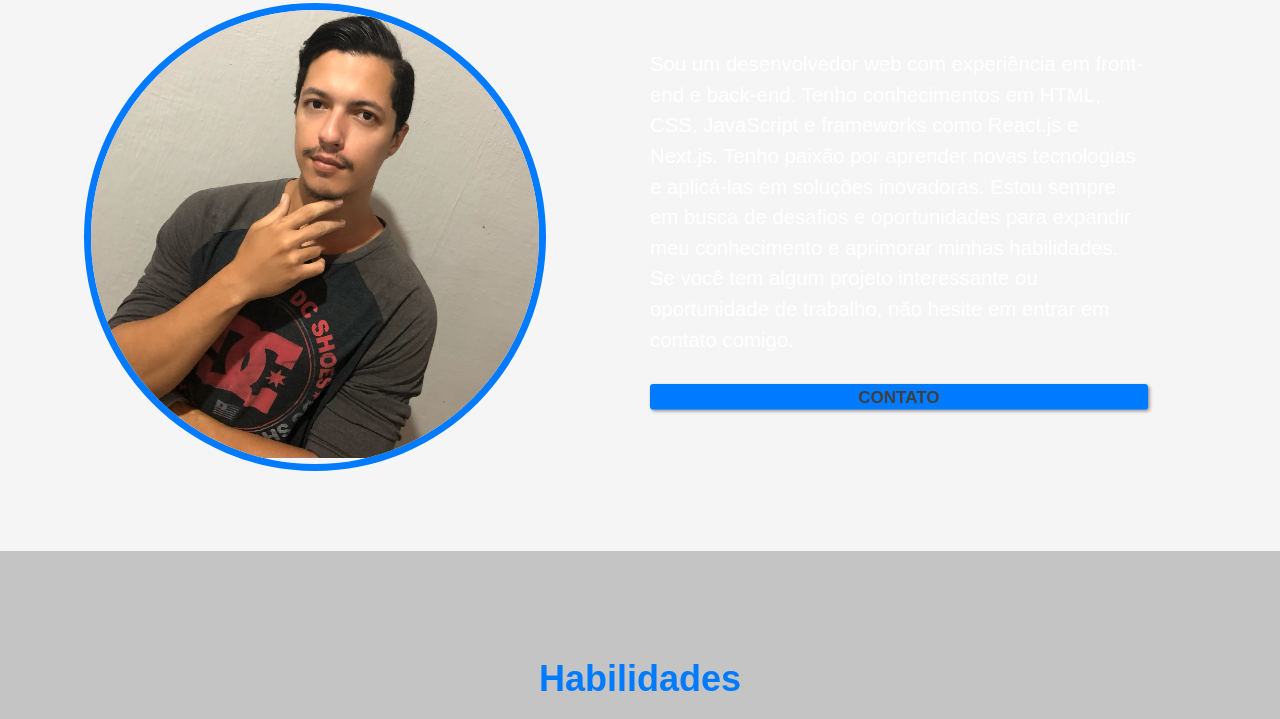
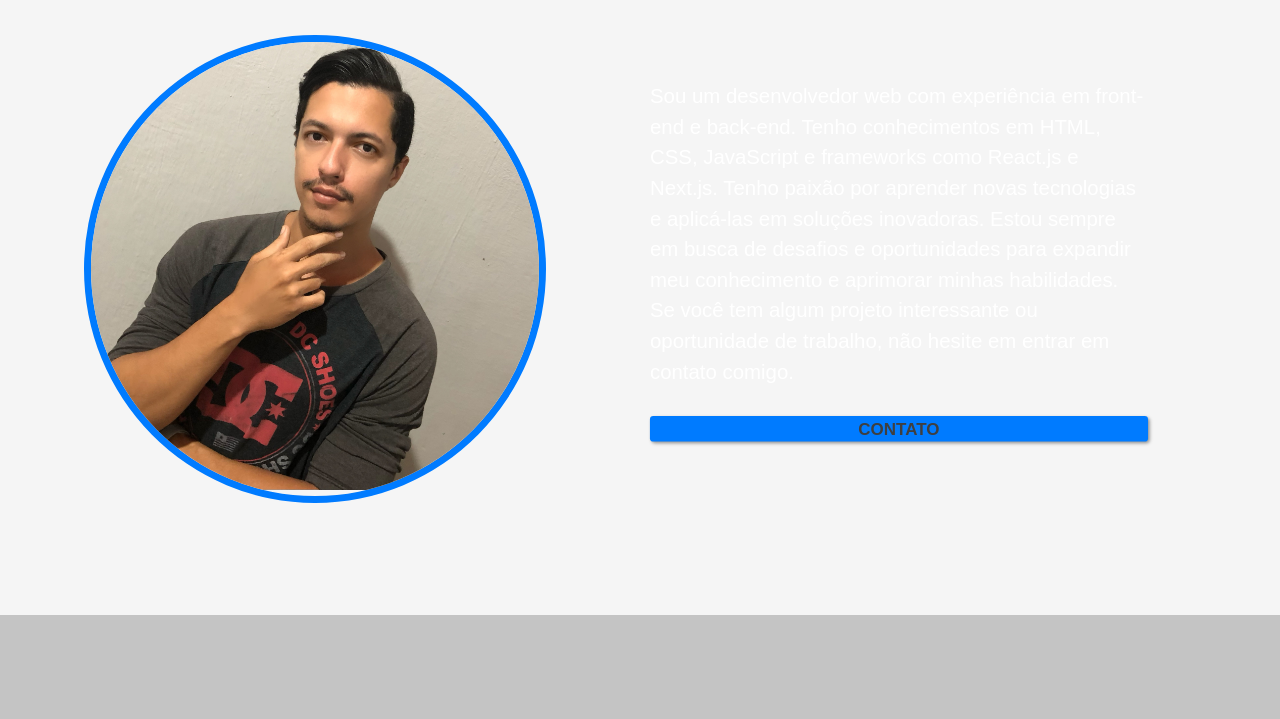
Before and after one commit to gvao/gvao.github.io, a website: page index.html in a window 1280 px wide. Shown: the part 759-1478 px from the top of the page. Drawn offline with Linux system fonts and the light colour scheme.

Commit message:
Update class container

```diff
--- a/src/styles/common/index.css
+++ b/src/styles/common/index.css
@@ -4,7 +4,7 @@
     width: 100%;
     max-width: 120.0rem;
 
-    margin: 0 auto;
+    margin: 3.2rem auto;
     padding: 3.2rem 1.6rem;
 }
 
```
